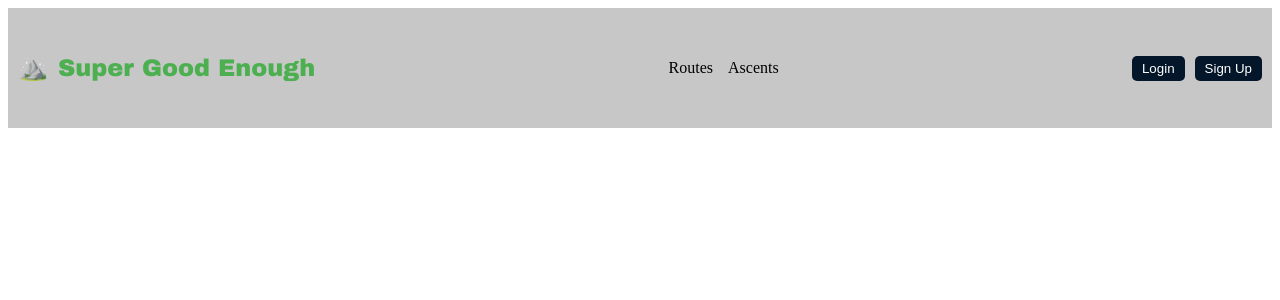
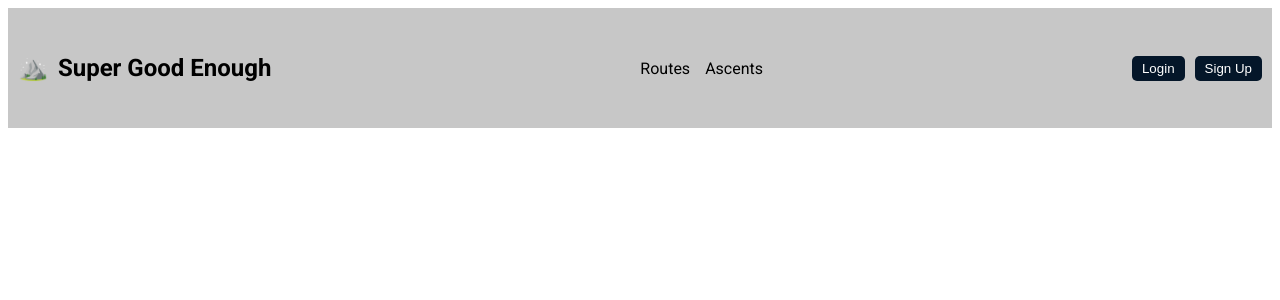
Before and after one commit to zach-gold/superGoodEnough, a React (Vite) app in the folder react-vite/: page / in a window 1280 px wide. Shown: the top 300 px of the page. Built offline with nearby package versions, Linux system fonts and the light colour scheme; no server answers.

Commit message:
fixed text break of no space string, added sitewide font, a tag behavior

```diff
--- a/react-vite/src/components/Homepage/Homepage.css
+++ b/react-vite/src/components/Homepage/Homepage.css
@@ -2,7 +2,7 @@
     display: flex;
     flex-direction: column;
     align-items: center;
-    font-family: Arial, sans-serif;
+    /* font-family: Arial, sans-serif; */
 }
 
 .header {
--- a/react-vite/src/components/ManageAscents/ManageAscents.css
+++ b/react-vite/src/components/ManageAscents/ManageAscents.css
@@ -56,7 +56,7 @@
 
 .ascent-details p {
     margin: 0 0 5px 0;
-    word-wrap: break-word;
+    word-break: break-word;
 }
 
 .ascent-actions {
--- a/react-vite/src/components/Navigation/Navigation.css
+++ b/react-vite/src/components/Navigation/Navigation.css
@@ -20,7 +20,7 @@
 .logo {
     display: flex;
     align-items: center;
-    font-family: 'Arial Black', sans-serif;
+    /* font-family: 'Arial Black', sans-serif; */
     font-size: 24px;
     color: #4CAF50;
     text-decoration: none;
--- a/react-vite/src/index.css
+++ b/react-vite/src/index.css
@@ -1 +1,22 @@
 /* TODO: Add sitewide styles */
+@import url('https://fonts.googleapis.com/css2?family=Roboto:wght@400;700&display=swap');
+
+body {
+  font-family: 'Roboto', sans-serif;
+}
+a:link {
+  text-decoration: none;
+  color: black;
+}
+a:visited {
+  color: black;
+  text-decoration: none;
+}
+a:hover {
+  color: black;
+  text-decoration: none;
+}
+a:active {
+  color: black;
+  text-decoration: none;
+}
```
Also changed, not shown: react-vite/src/components/AllRoutes/AllRoutes.css (line endings or trailing spaces).
